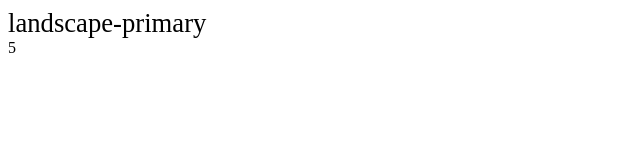
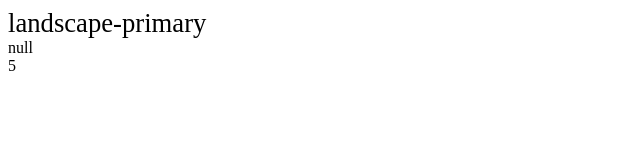
Before and after one commit to kylekellogg/testing-orientation-change-api, a plain HTML site: page index.html in a window 1280 px wide. Shown: the full height of the page, 0-640 px from the left. Drawn offline with Linux system fonts and the light colour scheme.

Commit message:
Update index.html

```diff
--- a/index.html
+++ b/index.html
@@ -11,6 +11,7 @@
   </head>
   <body>
     <div id="orientation">nothing yet</div>
+    <div id="styleStats">null</div>
     <div id="counter">0</div>
     <script src="js/main.js" type="text/javascript" charset="utf-8"></script>
   </body>
```
